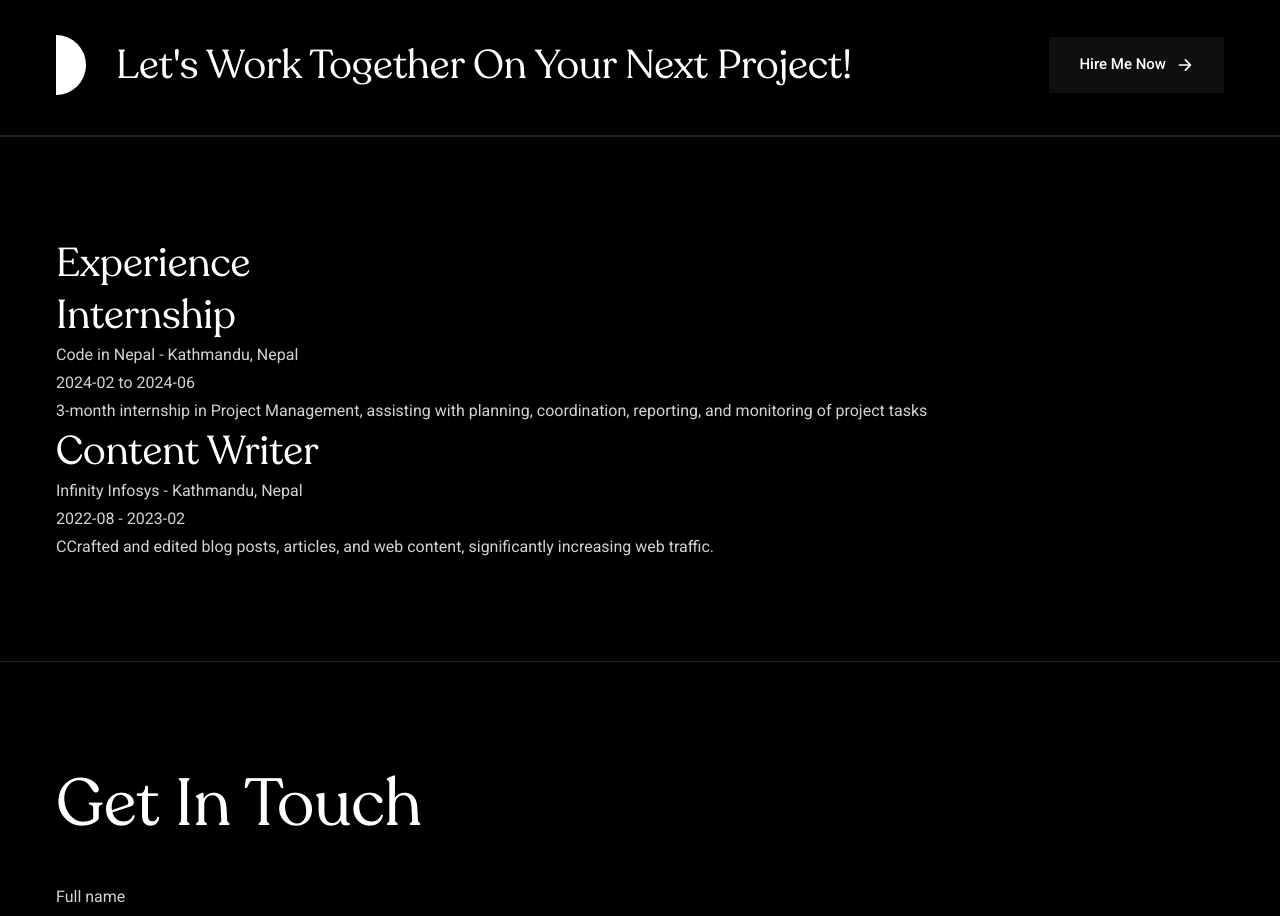
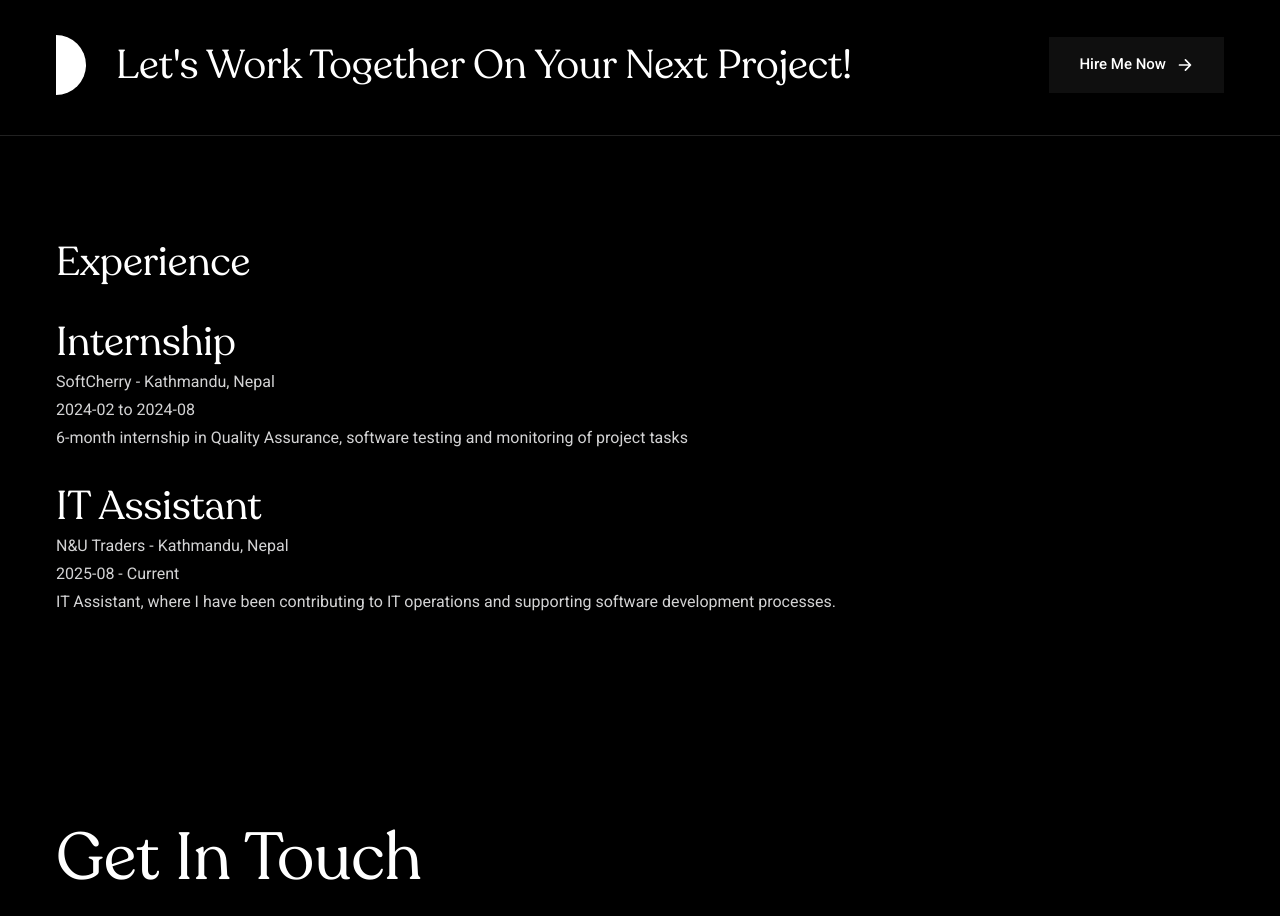
Before and after one commit to prativapyakurel/Prativa_Portfolio, a plain HTML site: page index.html in a window 1280 px wide. Shown: the part 2220-3136 px from the top of the page. Drawn offline with nearby package versions, Linux system fonts and the light colour scheme; grey boxes are pictures that could not be loaded.

Commit message:
Minor fixes

```diff
--- a/index.html
+++ b/index.html
@@ -88,7 +88,7 @@
             <a href="#about" class="navbar-link" data-nav-link>About</a>
           </li>
           <li>
-            <a href="#review" class="navbar-link" data-nav-link>Experience</a>
+            <a href="#experience" class="navbar-link" data-nav-link>Experience</a>
           </li>
           <li>
             <a href="#education" class="navbar-link" data-nav-link>Education</a>
@@ -350,7 +350,7 @@
               <li class="education-item">
                 <h3 class="title h4">Bachelor of Computer Applications (BCA)</h3>
                 <p class="education-school">National College, Kathmandu NP - Tribhuvan University</p>
-                <p class="education-duration">2017 - 2024</p>
+                <p class="education-duration">2019 - 2024</p>
                 <p class="education-desc">Graduated with strong academic performance, focusing on software development, project management, and IT fundamentals.</p>
               </li>
               <li class="education-item">
@@ -394,22 +394,24 @@
         - #TESTIMONIALS
       -->
 
-      <section class="section testi" aria-label="what our client says" id="experience">
+      <section class="section experience" aria-label="what our client says" id="experience">
         <div class="container">
           <h2 class="title h2 section-title">Experience</h2>
+          <br/>
           <div class="experience-content">
             <ul class="experience-list">
               <li class="experience-item">
                 <h3 class="title h4">Internship</h3>
-                <p class="experience-company">Code in Nepal - Kathmandu, Nepal</p>
-                <p class="experience-duration">2024-02 to 2024-06</p>
-                <p class="experience-desc">3-month internship in Project Management, assisting with planning, coordination, reporting, and monitoring of project tasks</p>
+                <p class="experience-company">SoftCherry - Kathmandu, Nepal</p>
+                <p class="experience-duration">2024-02 to 2024-08</p>
+                <p class="experience-desc">6-month internship in Quality Assurance, software testing and monitoring of project tasks</p>
               </li>
+              <br/>
               <li class="experience-item">
-                <h3 class="title h4">Content Writer</h3>
-                <p class="experience-company">Infinity Infosys - Kathmandu, Nepal</p>
-                <p class="experience-duration">2022-08 - 2023-02</p>
-                <p class="experience-desc">CCrafted and edited blog posts, articles, and web content, significantly increasing web traffic.</p>
+                <h3 class="title h4">IT Assistant</h3>
+                <p class="experience-company">N&U Traders - Kathmandu, Nepal</p>
+                <p class="experience-duration">2025-08 - Current</p>
+                <p class="experience-desc">IT Assistant, where I have been contributing to IT operations and supporting software development processes. </p>
               </li>
             </ul>
           </div>
```
Also changed, not shown: 1 other file.
